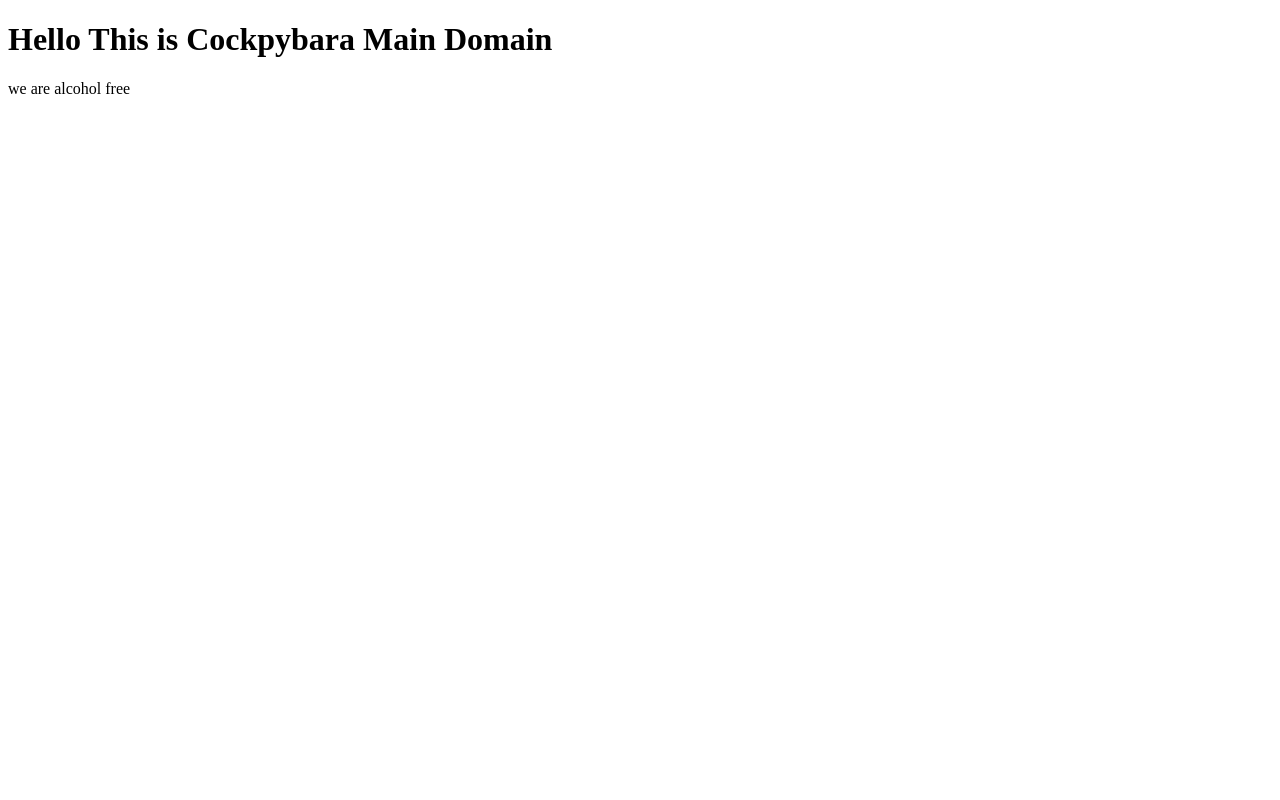
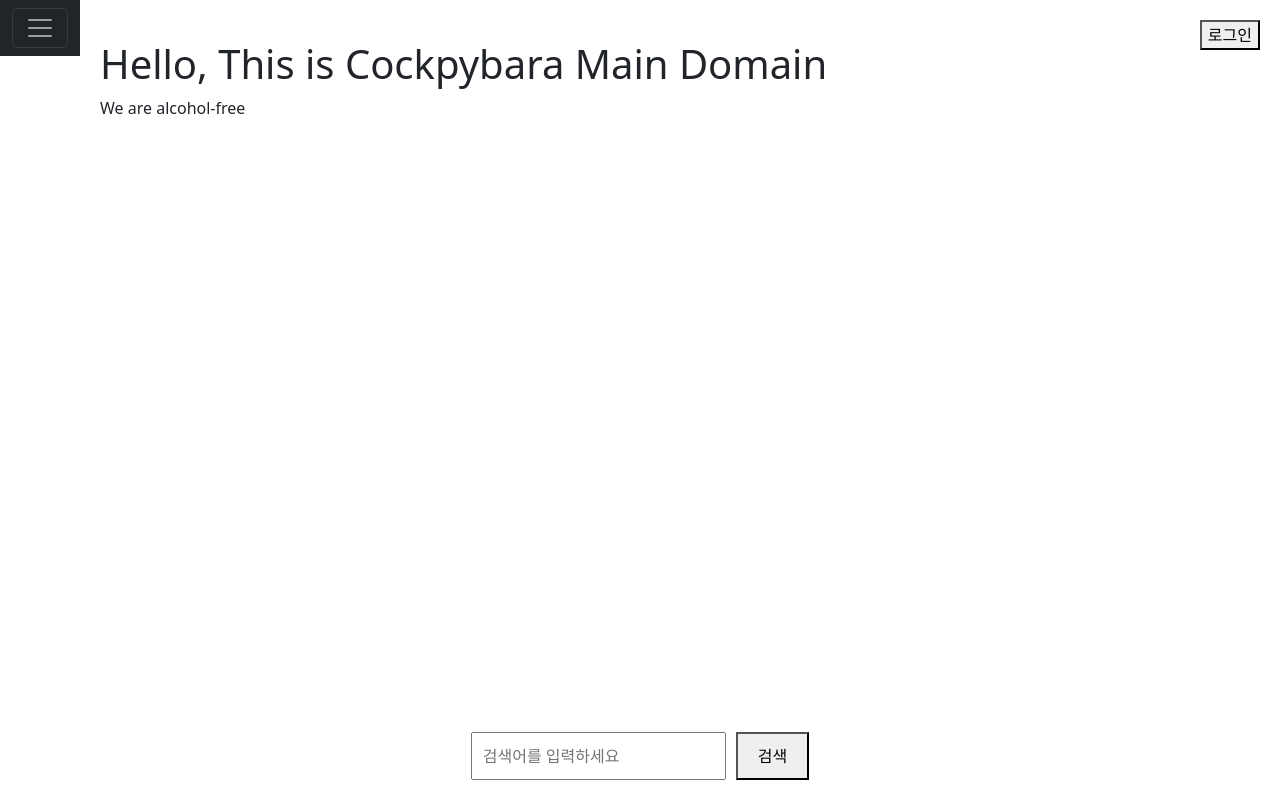
Before and after one commit to Minjae-An/Cockpybara, a React (Create React App) app in the folder Cockpybara/src/main/frontend/: page / in a window 1280 px wide. Built offline with nearby package versions, Linux system fonts and the light colour scheme; the HTML template or start-up script is replaced by a standard one.

Commit message:
[feat] : [Main domain configuration] #4

```diff
--- /dev/null
+++ b/Cockpybara/src/main/frontend/src/App.css
@@ -0,0 +1,80 @@
+.app {
+    display: flex;
+  }
+
+  .content {
+    flex: 1;
+    margin-left: 20px;
+    transition: margin-left 0.3s ease-in-out;
+    z-index: 1;
+    position: relative;
+    padding-top: 20px; /* 메뉴 높이만큼 내용을 아래로 밀어줍니다. */
+    margin-top: 20px;
+  }
+
+  .menu {
+    position: absolute;
+    top: 0;
+    left: 0;
+    background-color: #f1f1f1;
+    width: 200px;
+    height: 100vh;
+    padding: 20px;
+    display: flex;
+    flex-direction: column;
+    align-items: center;
+    z-index: 2;
+  }
+
+  .menu button {
+    background-color: transparent;
+    border: none;
+    padding: 10px;
+    width: 30px;
+    height: 30px;
+    display: flex;
+    justify-content: center;
+    align-items: center;
+  }
+
+  .menu button:before {
+    content: '';
+    width: 12px;
+    height: 2px;
+    background-color: #333;
+  }
+
+  .menu ul {
+    list-style: none;
+    padding: 0;
+    margin: 0;
+  }
+
+  .menu li {
+    margin-bottom: 10px;
+  }
+
+  .button-container {
+    position: fixed;
+    top: 20px; /* 원하는 위치로 조정 */
+    right: 20px; /* 원하는 위치로 조정 */
+  }
+
+  .search-container {
+    display: flex;
+    align-items: center;
+    justify-content: center;
+    position: fixed;
+    bottom: 20px;
+    left: 0;
+    right: 0;
+  }
+
+  .search-container input {
+    padding: 10px;
+    margin-right: 10px;
+  }
+
+  .search-container button {
+    padding: 10px 20px;
+  }
--- a/Cockpybara/src/main/frontend/src/App.js
+++ b/Cockpybara/src/main/frontend/src/App.js
@@ -1,11 +1,47 @@
-import React from 'react';
+import React, { useState } from 'react';
+import Menu from './components/Menu';
+import './App.css';
 
 function App() {
+  const [isMenuOpen, setIsMenuOpen] = useState(false);
+  const [searchValue, setSearchValue] = useState('');
+
+  const handleMenuToggle = () => {
+    setIsMenuOpen(!isMenuOpen);
+  };
+
+  const handleLoginButtonClick = () => {
+    // 로그인 버튼 클릭 시 처리할 로직 작성
+  };
+
+  const handleSearchChange = (e) => {
+    setSearchValue(e.target.value);
+  };
+
+  const handleSearch = () => {
+    // 검색 로직 작성
+    console.log('Search value:', searchValue);
+  };
 
   return (
-    <div>
-      <h1>Hello This is Cockpybara Main Domain</h1>
-      <div>we are alcohol free</div>
+    <div className="app">
+      <div className="button-container">
+        <button onClick={handleLoginButtonClick}>로그인</button>
+      </div>
+      <Menu isMenuOpen={isMenuOpen} setIsMenuOpen={setIsMenuOpen} />
+      <div className={`content ${isMenuOpen ? 'content-shifted' : ''}`}>
+        <h1>Hello, This is Cockpybara Main Domain</h1>
+        <div>We are alcohol-free</div>
+        <div className="search-container">
+          <input
+            type="text"
+            placeholder="검색어를 입력하세요"
+            value={searchValue}
+            onChange={handleSearchChange}
+          />
+          <button onClick={handleSearch}>검색</button>
+        </div>
+      </div>
     </div>
   );
 }
--- /dev/null
+++ b/Cockpybara/src/main/frontend/src/components/Menu.js
@@ -0,0 +1,41 @@
+import React, { useState } from 'react';
+
+const Menu = ({ isMenuOpen, setIsMenuOpen }) => {
+  const handleMenuToggle = () => {
+    setIsMenuOpen(!isMenuOpen);
+  };
+
+  return (
+    <div className="menu-container">
+      <div className={`collapse${isMenuOpen ? ' show' : ''}`} id="navbarToggleExternalContent">
+        {isMenuOpen && (
+          <div className="bg-dark p-4">
+            <h5 className="text-white h4">Collapsed content</h5>
+            <span className="text-muted">Toggleable via the navbar brand.</span>
+            <ul className="menu-list">
+              <li><a href="/page1">Page 1</a></li>
+              <li><a href="/page2">Page 2</a></li>
+              <li><a href="/page3">Page 3</a></li>
+            </ul>
+          </div>
+        )}
+      </div>
+      <nav className="navbar navbar-dark bg-dark">
+        <div className="container-fluid">
+          <button
+            className="navbar-toggler"
+            type="button"
+            onClick={handleMenuToggle}
+            aria-controls="navbarToggleExternalContent"
+            aria-expanded={isMenuOpen}
+            aria-label="Toggle navigation"
+          >
+            <span className="navbar-toggler-icon"></span>
+          </button>
+        </div>
+      </nav>
+    </div>
+  );
+};
+
+export default Menu;
```
Also changed, not shown: Cockpybara/src/main/frontend/package.json (+6 -1 lines), 1 other file (tests, documents, lock files or other folders).
